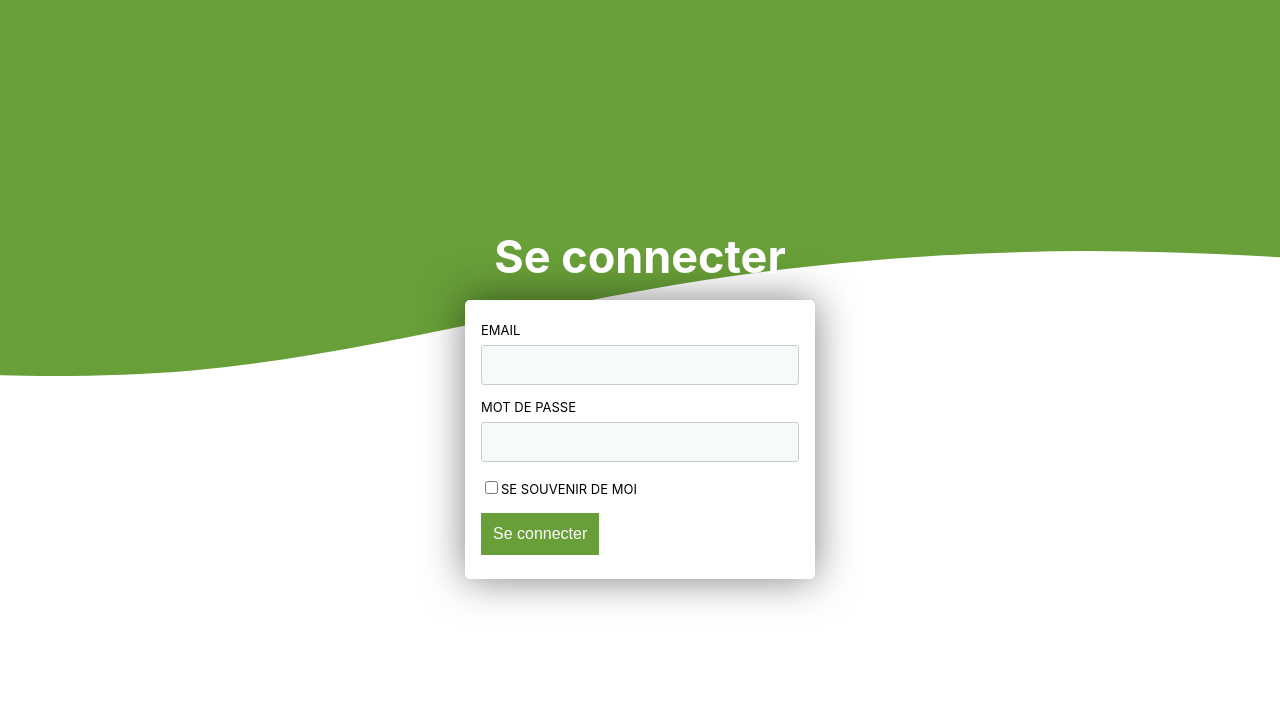
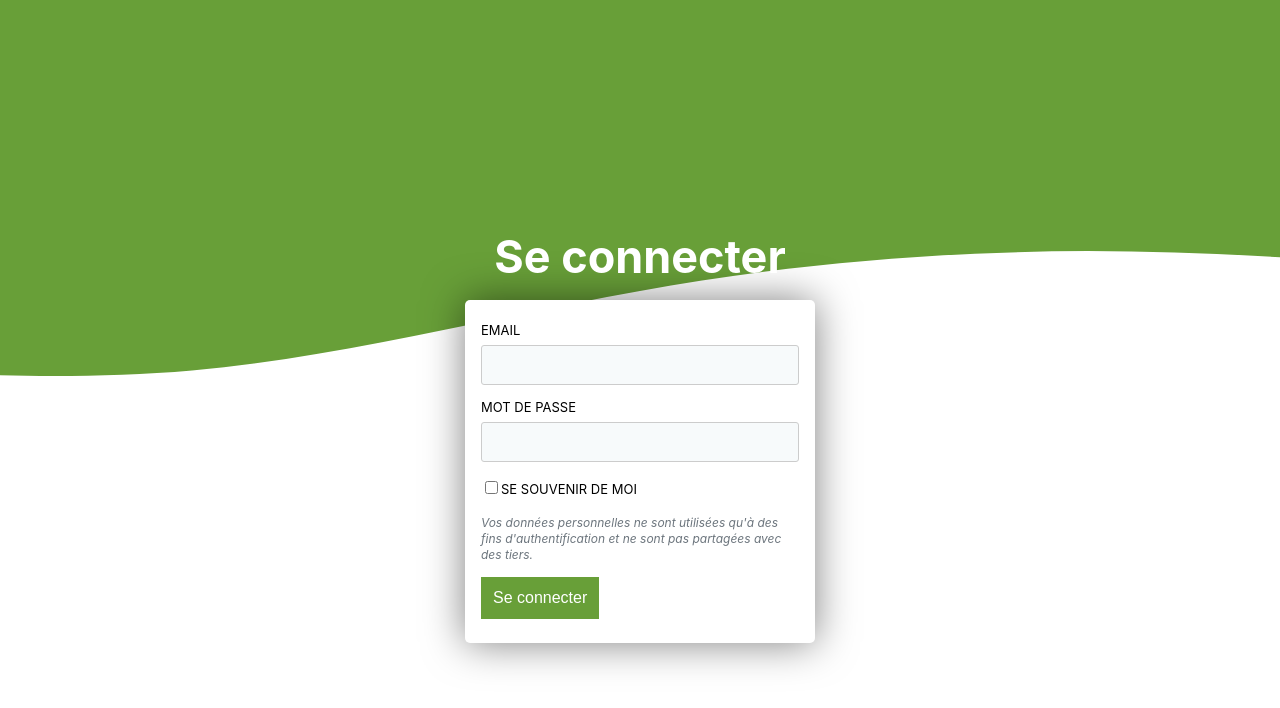
Before and after one commit to LPDIM-ANNECY/FindMe-Website, a PHP site: template templates/user/login.html.twig in a window 1280 px wide. Shown: the top 708 px of the page. Run offline with PHP 8.4, Linux system fonts and the light colour scheme; the template is opened without the code that fills it, so the values that code supplies are empty; some libraries are stand-ins or nearby versions; some web fonts are replaced.

Commit message:
add legal mention on login page

```diff
--- a/assets/css/reset.scss
+++ b/assets/css/reset.scss
@@ -14,6 +14,10 @@ html, body {
 
 input[type=text] {
     border: none;
+}
+
+p small {
+    font-size: .75em;
 }
 
 /* http://meyerweb.com/eric/tools/css/reset/
--- a/assets/css/utils.scss
+++ b/assets/css/utils.scss
@@ -13,3 +13,11 @@ h1 {
 .wave-green {
     fill: #689F38;
 }
+
+.text-muted {
+    color: $text-muted !important;
+}
+
+.italic {
+    font-style: italic;
+}
--- a/assets/css/variables.scss
+++ b/assets/css/variables.scss
@@ -1,6 +1,7 @@
 /** COLORS **/
 $white: #FFFFFF;
 $green: #689F38;
+$text-muted: #6c757d;
 
 $col-lg: 992px;
 
--- a/templates/user/login.html.twig
+++ b/templates/user/login.html.twig
@@ -20,6 +20,10 @@
                 <input id="remember" type="checkbox"><label for="remember">Se souvenir de moi</label>
             </div>
 
+            <div class="legal-mention text-muted my-3">
+                <p class="italic"><small>Vos données personnelles ne sont utilisées qu'à des fins d'authentification et ne sont pas partagées avec des tiers.</small></p>
+            </div>
+
             <div class="form-group my-3">
                 <input class="btn" type="submit" value="Se connecter">
             </div>
```
Also changed, not shown: public/assets/css/app.css, 1 other file.
